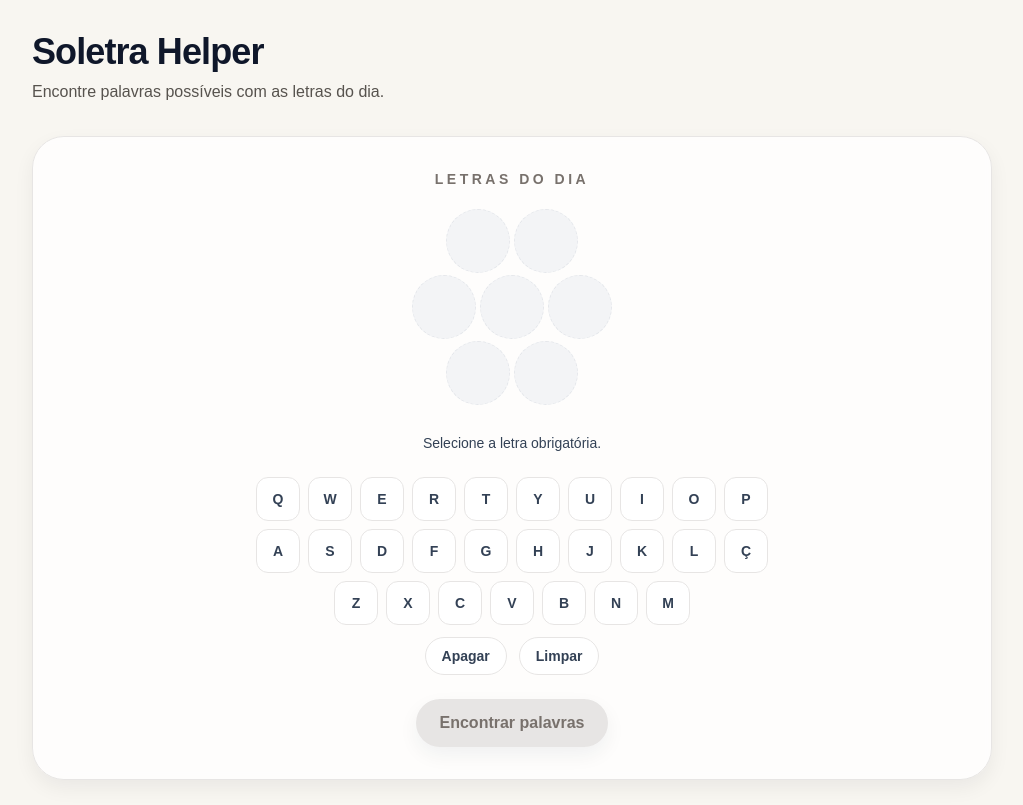
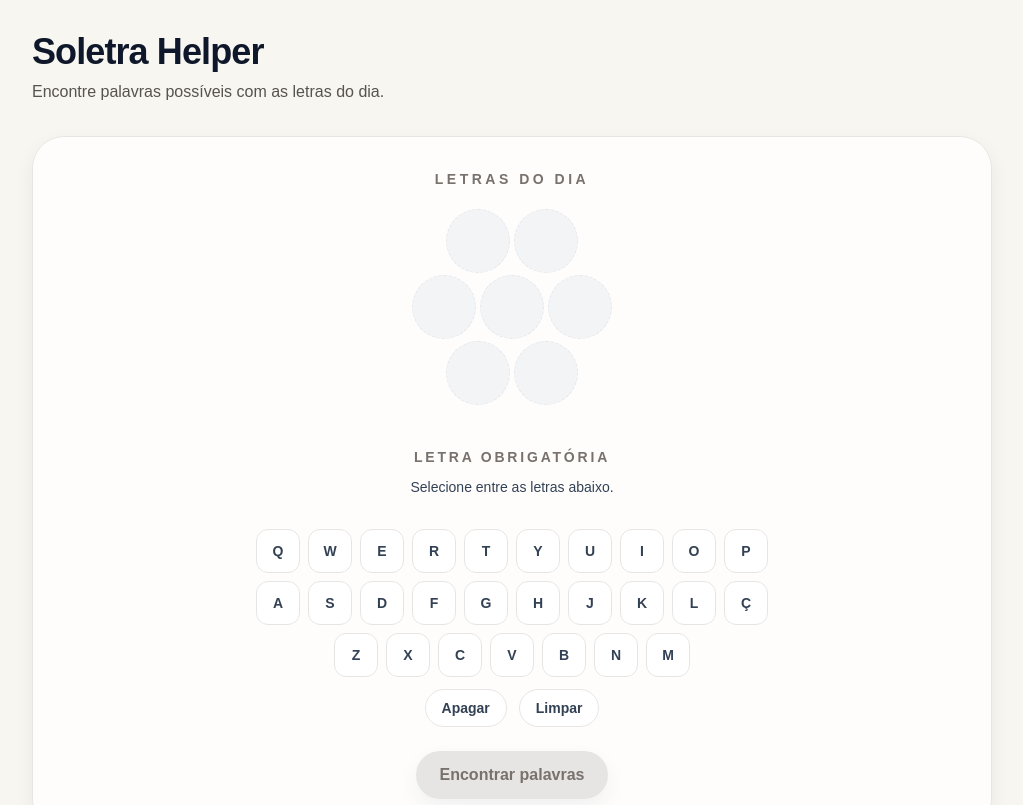
Before and after one commit to pedronns/soletra-solver, a Next.js app: page / in a window 1280 px wide. Shown: the top 805 px of the page, without its empty margins (128-1151 px from the left). Built offline with nearby package versions, Linux system fonts and the light colour scheme.

Commit message:
add helping messages

```diff
--- a/app/page.tsx
+++ b/app/page.tsx
@@ -177,11 +177,10 @@ export default function Page() {
 
             <LetterBoard letters={letters} requiredLetter={requiredLetter} onSelectRequired={selectRequiredLetter} />
 
-            <div className="mt-2 text-center text-sm font-medium text-slate-700">
-              {requiredLetter ? `Letra obrigatória: ${requiredLetter}` : 'Selecione a letra obrigatória.'}
-            </div>
 
             <RequiredLetterSelector letters={letters} requiredLetter={requiredLetter} onSelect={selectRequiredLetter} />
+
+
 
             <VirtualKeyboard
               letters={letters}
--- a/components/RequiredLetterSelector.tsx
+++ b/components/RequiredLetterSelector.tsx
@@ -1,22 +1,30 @@
 type RequiredLetterSelectorProps = {
-  letters: string[];
-  requiredLetter: string | null;
-  onSelect: (letter: string) => void;
-};
-
-export function RequiredLetterSelector({ letters, requiredLetter, onSelect }: RequiredLetterSelectorProps) {
-  if (letters.length !== 7) {
-    return null;
+  letters: string[]
+  requiredLetter: string | null
+  onSelect: (letter: string) => void
 }
 
+export function RequiredLetterSelector({
+  letters,
+  requiredLetter,
+  onSelect,
+}: RequiredLetterSelectorProps) {
   return (
-    <div className="mt-5 flex flex-wrap items-center justify-center gap-3">
-      <span className="text-sm font-semibold uppercase tracking-[0.2em] text-stone-500">Letra obrigatória</span>
-      <div className="flex flex-wrap justify-center gap-2">
+    <div className='text-center mt-5'>
+      <span className='text-sm font-semibold uppercase tracking-[0.2em] text-stone-500'>
+        Letra obrigatória
+      </span>
+      {letters.length == 0 && (
+        <div className='mt-2 text-center text-sm font-medium text-slate-700'>
+          Selecione entre as letras abaixo.
+        </div>
+      )}
+      <div className='mt-2 flex flex-wrap items-center justify-center gap-3'>
+        <div className='flex flex-wrap justify-center gap-2'>
           {letters.map((letter, index) => (
             <button
               key={`${letter}-${index}`}
-            type="button"
+              type='button'
               onClick={() => onSelect(letter)}
               className={[
                 'flex h-11 w-11 items-center justify-center rounded-full border text-lg font-bold transition-all',
@@ -31,5 +39,11 @@ export function RequiredLetterSelector({ letters, requiredLetter, onSelect }: Re
           ))}
         </div>
       </div>
-  );
+      {letters.length == 7 && !requiredLetter && (
+        <div className='mt-2 text-center text-sm font-medium text-slate-700'>
+          Selecione a letra obrigatória.
+        </div>
+      )}
+    </div>
+  )
 }
--- a/components/VirtualKeyboard.tsx
+++ b/components/VirtualKeyboard.tsx
@@ -41,7 +41,7 @@ export function VirtualKeyboard({
                     'flex h-11 w-9 items-center justify-center rounded-xl border text-sm font-semibold transition-all duration-150 sm:w-11',
                     isSelected
                       ? 'border-teal-300 bg-teal-100 text-teal-900'
-                      : 'border-stone-200 bg-white text-slate-700 hover:-translate-y-0.5 hover:border-amber-300 hover:bg-amber-50',
+                      : 'border-stone-200 bg-white text-slate-700 hover:-translate-y-0.5',
                     disabled ? 'cursor-not-allowed opacity-55' : '',
                   ].join(' ')}
                   aria-label={letter}
```
Lines whose indentation alone changed are shown as unchanged.
